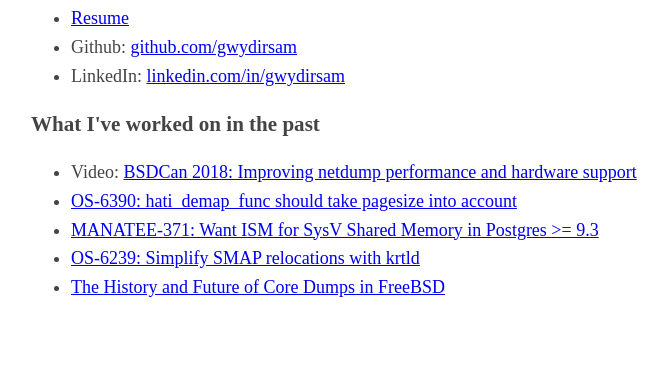
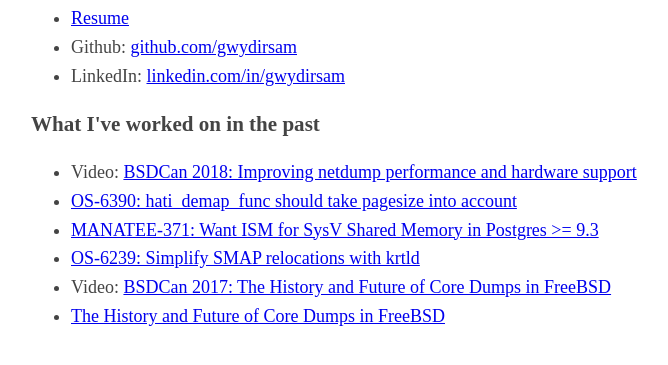
Before and after one commit to gwydirsam/gwydirsam.github.io, a plain HTML site: page index.html in a window 1280 px wide. Shown: the part 103-468 px from the top of the page, without its empty margins (284-952 px from the left). Drawn offline with Linux system fonts and the light colour scheme.

Commit message:
add videos

```diff
--- a/index.html
+++ b/index.html
@@ -41,6 +41,7 @@
             <li><a href="https://smartos.org/bugview/OS-6390">OS-6390: hati_demap_func should take pagesize into account</a></li>
             <li><a href="https://smartos.org/bugview/MANATEE-371">MANATEE-371: Want ISM for SysV Shared Memory in Postgres >= 9.3</a></li>
             <li><a href="https://smartos.org/bugview/OS-6239">OS-6239: Simplify SMAP relocations with krtld</a></li>
+            <li>Video: <a href="https://www.youtube.com/watch?v=-ebuXo668Mk">BSDCan 2017: The History and Future of Core Dumps in FreeBSD</a></li>
             <li><a href="https://github.com/gwydirsam/bsd-coredump-history">The History and Future of Core Dumps in FreeBSD</a></li>
         </ul>
 
```
Lines whose indentation alone changed are shown as unchanged.
